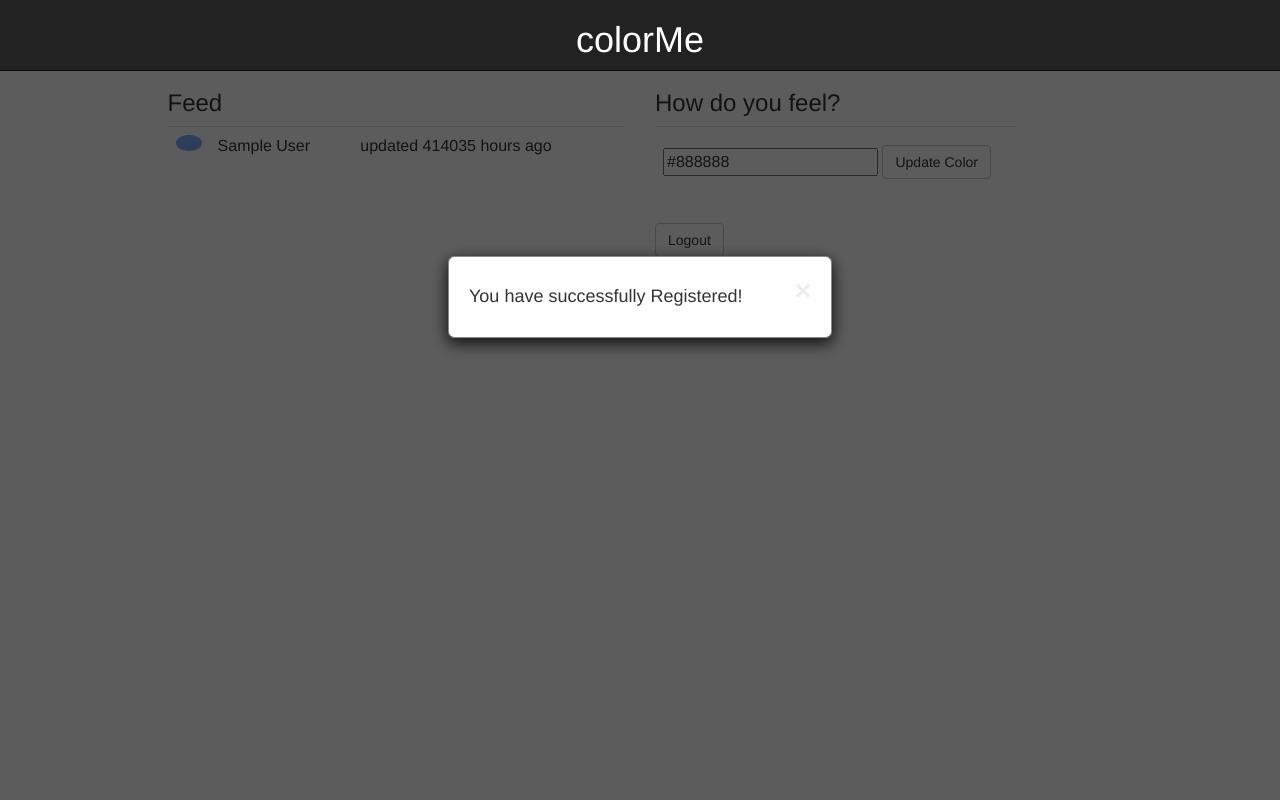
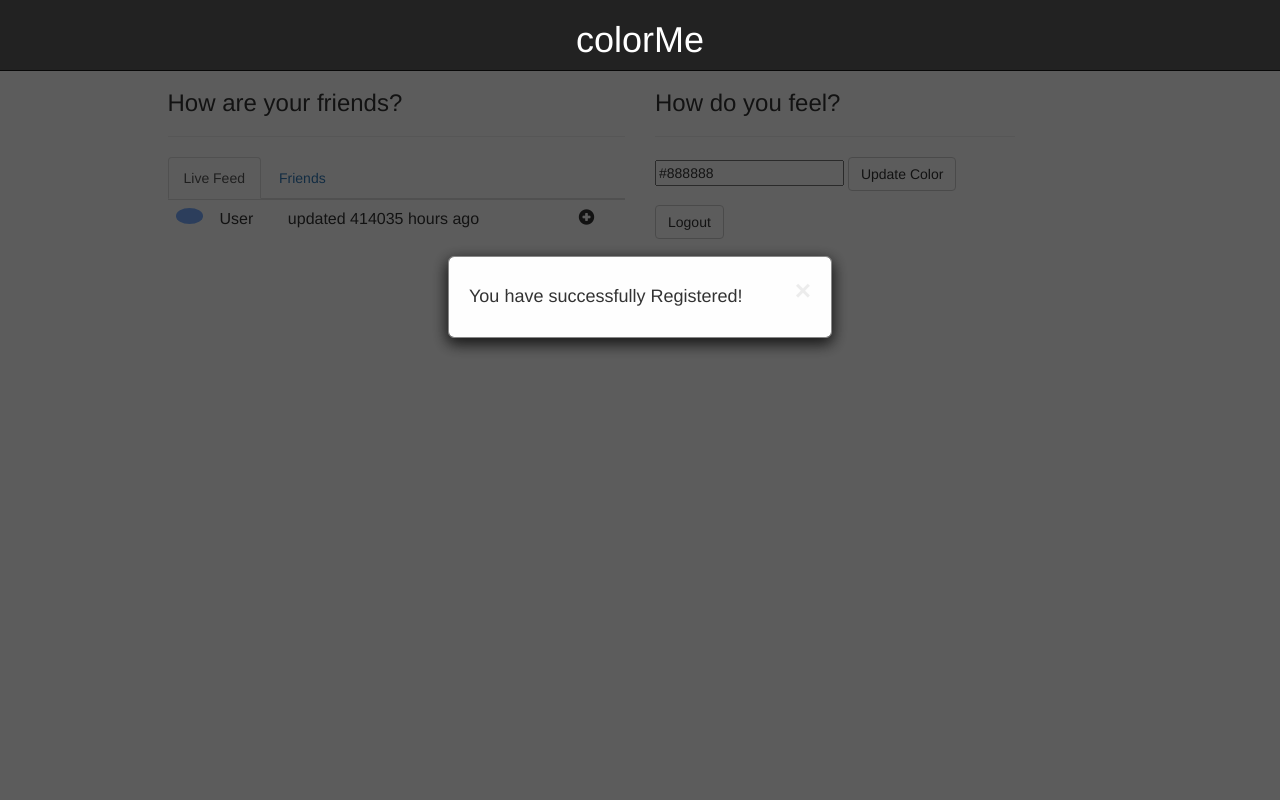
Before and after one commit to a-myers/colorMe, a PHP site: page / in a window 1280 px wide. Run offline with PHP 8.4, Linux system fonts and the light colour scheme; the visitor is signed in with stand-in values (Sample User, id 1); tables that the repository leaves empty or names only in its code hold one stand-in row (values such as "Sample post"); some libraries are stand-ins or nearby versions.

Commit message:
Working on live feed

```diff
--- a/html/css/styles.css
+++ b/html/css/styles.css
@@ -118,3 +118,8 @@ table.no-wrap td {
     size: 10px 10px 10px 10px;
     color: red;
 }
+
+.button-feed {
+    border: none;
+    background-color: white;
+}
--- a/html/index.php
+++ b/html/index.php
@@ -151,9 +151,16 @@ if(isset($_POST['modal_register'])) {
     $email_check_param = filter_input(INPUT_POST, 'email', FILTER_VALIDATE_EMAIL);
     $email_check = check_user_emails($email_check_param);
 
+    include 'f_check_username.php';
+    $username_check_param = filter_input(INPUT_POST, 'lname');
+    $username_check = check_username($username_check_param);
+
     if ($email_check == TRUE) {
         $email_error = "That email has already been registered. Try Logging in.";
         echo $email_error;
+    } elseif ($username_check == TRUE) {
+            $username_error = "That username has already been registered.";
+            echo $username_error;
     } elseif(strlen($_POST['password']) < 8) {
         $psw_len_error = "The password you entered is too short. It must be at least 8 characters.";
         echo $psw_len_error;
@@ -284,7 +291,15 @@ if(isset($_POST['register'])) {
         <div class="row">
             <div class="col-md-1"></div>
             <div class="col-md-5 above">
-                <h3>Feed</h3>
+                <h3>How are your friends?</h3>
+                <hr>
+                <ul class="nav nav-tabs">
+                    <li class="active"><a data-toggle="tab" href="#live">Live Feed</a></li>
+                    <li><a data-toggle="tab" href="#friends">Friends</a></li>
+                </ul>
+
+                <div class="tab-content">
+                    <div id="live" class="tab-pane fade in active">
                         <table class="table table-hover">
                             <thead>
 
@@ -295,19 +310,34 @@ if(isset($_POST['register'])) {
                             </tbody>
                         </table>
                     </div>
+                    <div id="friends" class="tab-pane fade">
+                        <table class="table table-hover">
+                            <thead>
+
+                            </thead>
+                            <tbody>
+                            <?php include 'live_feed.php';
+                            ?>
+                            </tbody>
+                        </table>
+                    </div>
+                </div>
+
+            </div>
             <div class="col-md-4 above">
 
                 <?php
                 if(isset($_SESSION['session_id'])) {
                 ?>
                 <h3>How do you feel?</h3>
-                <table class="table">
-                    <thead>
-
-                    </thead>
-                    <tbody>
-                    <tr>
-                        <td>
+                    <hr>
+<!--                <table class="table">-->
+<!--                    <thead>-->
+<!---->
+<!--                    </thead>-->
+<!--                    <tbody>-->
+<!--                    <tr>-->
+<!--                        <td>-->
                             <div id="snippet-block" class="snippet">
                                 <p>
                                 <form action="<?=$_SERVER['PHP_SELF'];?>" method="post" class="form-horizontal" role="form">
@@ -324,10 +354,10 @@ if(isset($_POST['register'])) {
                                     }
                                 </style>
                             </div>
-                        </td>
-                    </tr>
-                    </tbody>
-                </table>
+<!--                        </td>-->
+<!--                    </tr>-->
+<!--                    </tbody>-->
+<!--                </table>-->
                     <form action="<?=$_SERVER['PHP_SELF'];?>" method="post" class="form-horizontal" role="form">
                         <button type="submit" class="btn btn-default" name="logout">Logout</button>
                     </form>
--- a/html/live_feed.php
+++ b/html/live_feed.php
@@ -34,10 +34,8 @@ foreach($feed as $row){
     $seconds = floor($delta_time / 60);
 ?> <tr>
 
-<!--        <td>--><?php //echo $row['color'];?><!--<span class="glyphicon glyphicon-one-fine-red-dot"></span></td>-->
-
         <td><div class="circle" style="background-color: #<?php echo $row['color']; ?>"><span class="circle glyphicon glyphicon-remove-sign" style="visibility: hidden;"></span></div></td>
-        <td><?php echo $row['fname']; echo ' '; echo $row['lname'];?></td>
+        <td><?php echo $row['lname'];?></td>
         <td>
         <?php
         if($hours == 1) {
@@ -55,6 +53,8 @@ foreach($feed as $row){
         }
         ?>
         </td>
-<!--        <td>--><?php //echo $row['last_change'];?><!--</td>-->
+
+        <td><button type="submit" class="button-feed"><span class="glyphicon glyphicon-plus-sign" aria-hidden="true"></span></button></td>
+
     </tr> <?php
 }
```
Also changed, not shown: html/f_check_username.php (added, +22 -0 lines). Lines whose indentation alone changed are shown as unchanged.
